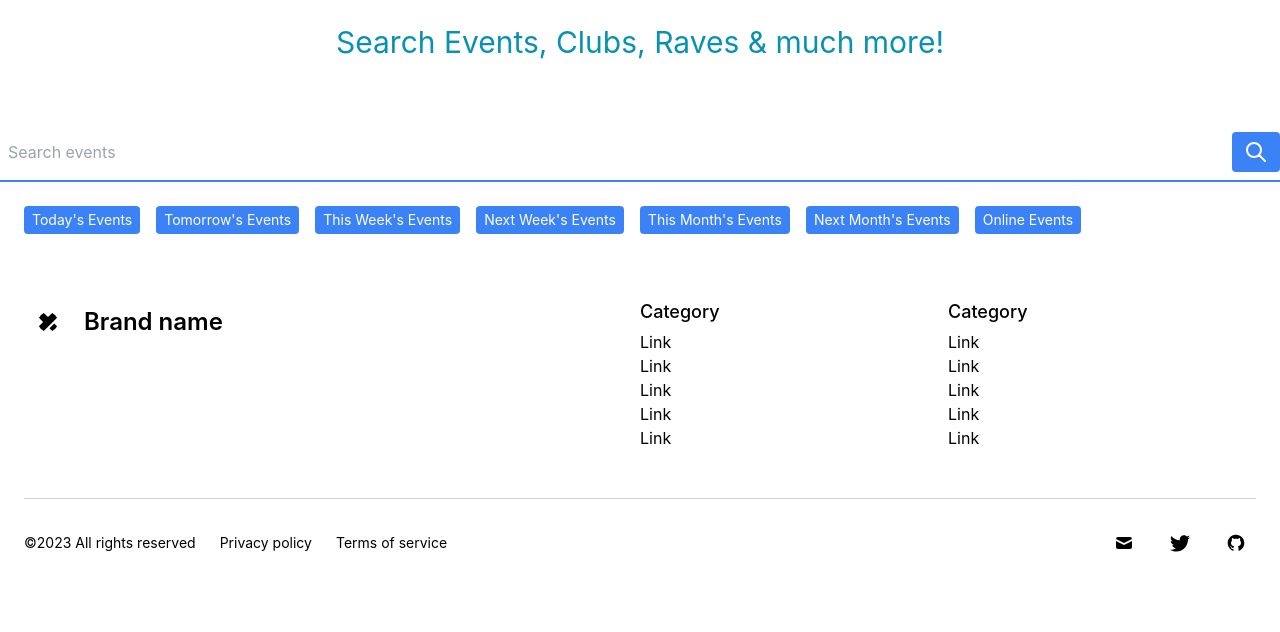
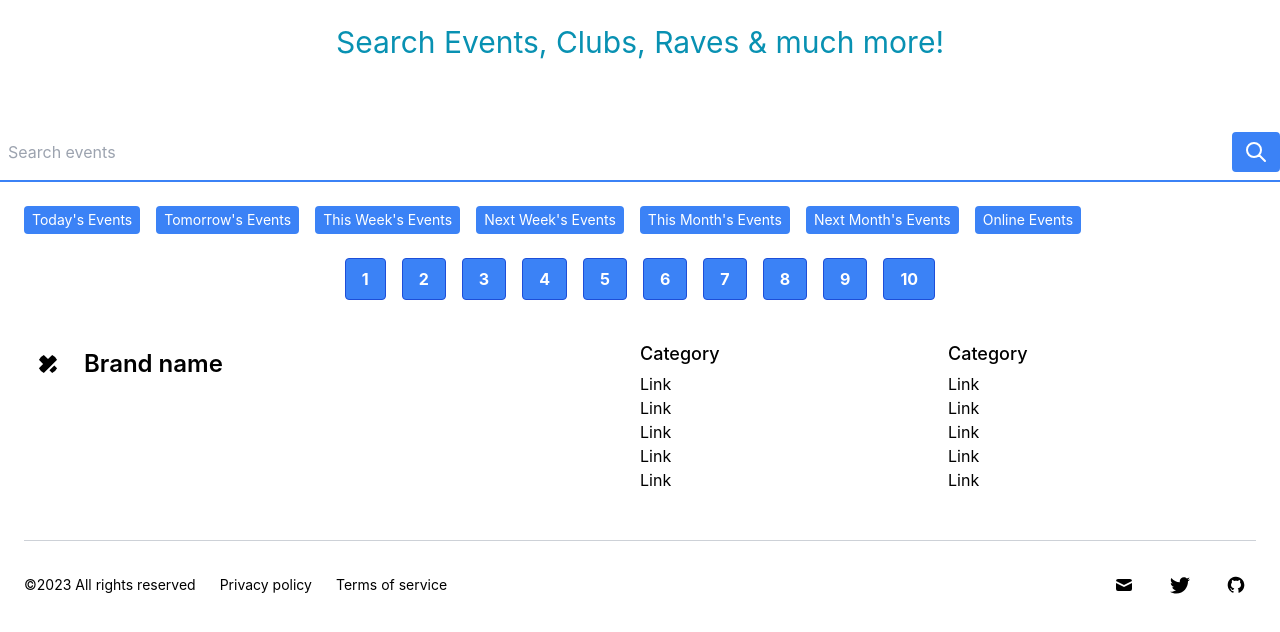
Before and after one commit to Bibbleboop/Eat-Rave-Love, a React (Create React App) app: page / in a window 1280 px wide. Shown: the top 632 px of the page. Built offline with nearby package versions, Linux system fonts and the light colour scheme.

Commit message:
added page numbers to add more search results

```diff
--- /dev/null
+++ b/src/Components/pagenumbers/PageNumbers.js
@@ -0,0 +1,30 @@
+import React from 'react';
+
+function PageNumbers(props) {
+  const { handlePageClick } = props;
+
+  const handleButtonClick = (start) => {
+    handlePageClick(start);
+  };
+
+  return (
+    <div className="flex justify-center">
+      <nav className="block">
+        <ul className="flex pl-0 rounded list-none flex-wrap space-x-4">
+          {[1, 2, 3, 4, 5, 6, 7, 8, 9, 10].map((start) => (
+<li key={start}>
+<button
+className="bg-blue-500 hover:bg-blue-700 text-white font-bold py-2 px-4 border border-blue-700 rounded"
+onClick={() => handleButtonClick(start)}
+>
+{start}
+</button>
+</li>
+))}
+</ul>
+</nav>
+</div>
+);
+}
+
+export default PageNumbers;
--- a/src/Components/searchbar/searchbar.js
+++ b/src/Components/searchbar/searchbar.js
@@ -2,20 +2,25 @@ import React, { useState } from 'react';
 import SerpApi from 'google-search-results-nodejs';
 import Card from '../cards/Card';
 import SearchButtons from '../searchbuttons/SearchButtons';
+import PageNumbers from '../pagenumbers/PageNumbers';
 
 function SearchBar(props) {
   const [query, setQuery] = useState('');
   const [results, setResults] = useState([]);
   const [filter, setFilter] = useState('');
+  const [pageNumber, setPageNumber] = useState(1);
 
-
-  const search = () => {
+  const search = (query, filter, pageNumber) => {
     const search = new SerpApi.GoogleSearch("c454b774640a879beb6a843015825e7d8c4e98701f51969d6dd8e5906d392064");
     const params = {
       q: query,
       engine: "google_events",
-      htichips: filter
+      htichips: filter,
+      start: (pageNumber - 1) * 10
     };
+
+    console.log('params:', params);
+
     search.json(params, (data) => {
       setResults(data.events_results);
     });
@@ -27,13 +32,19 @@ function SearchBar(props) {
 
   const handleKeyDown = (event) => {
     if (event.key === 'Enter') {
-      search();
+      search(query, filter, pageNumber);
     }
   };
 
   const handleButtonClick = (filter) => {
     setFilter(filter);
-    search();
+    setPageNumber(1);
+    search(query, filter, 1);
+  };
+
+  const handlePageClick = (page) => {
+    setPageNumber(page);
+    search(query, filter, page);
   };
 
   return (
@@ -62,6 +73,7 @@ function SearchBar(props) {
           <Card key={result.id} {...result} />
         ))}
       </div>
+      <PageNumbers query={query} setResults={setResults} handlePageClick={handlePageClick} />
     </div>
   );
 }
```
